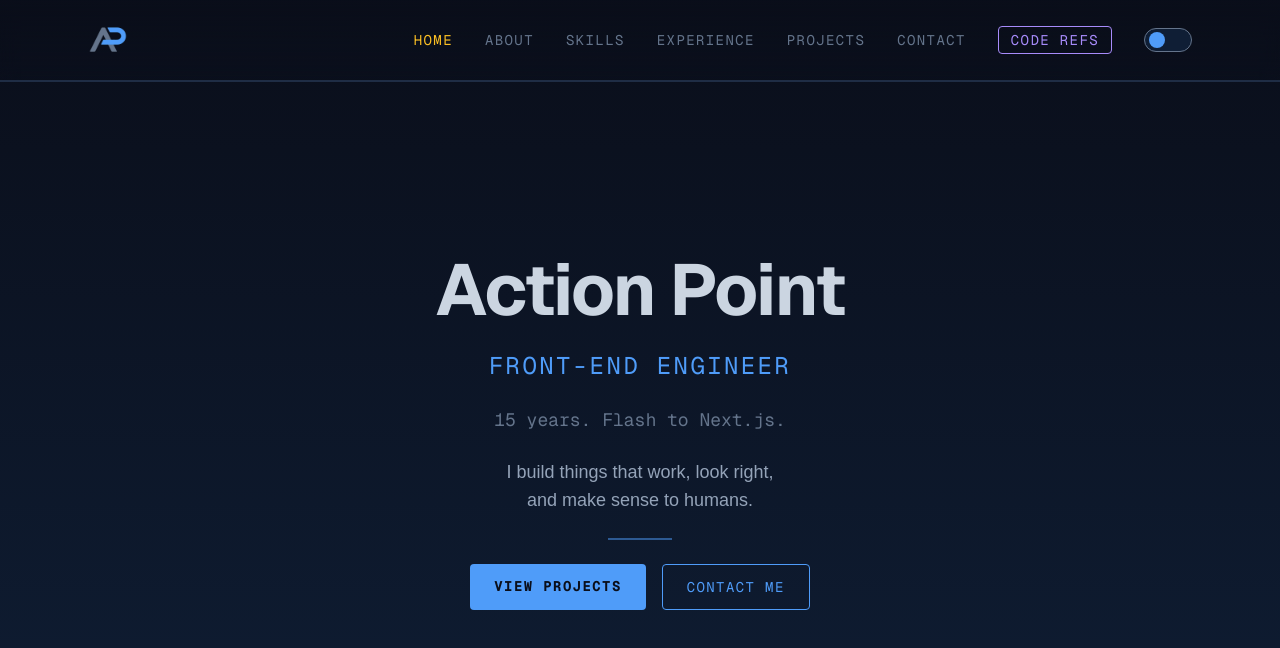
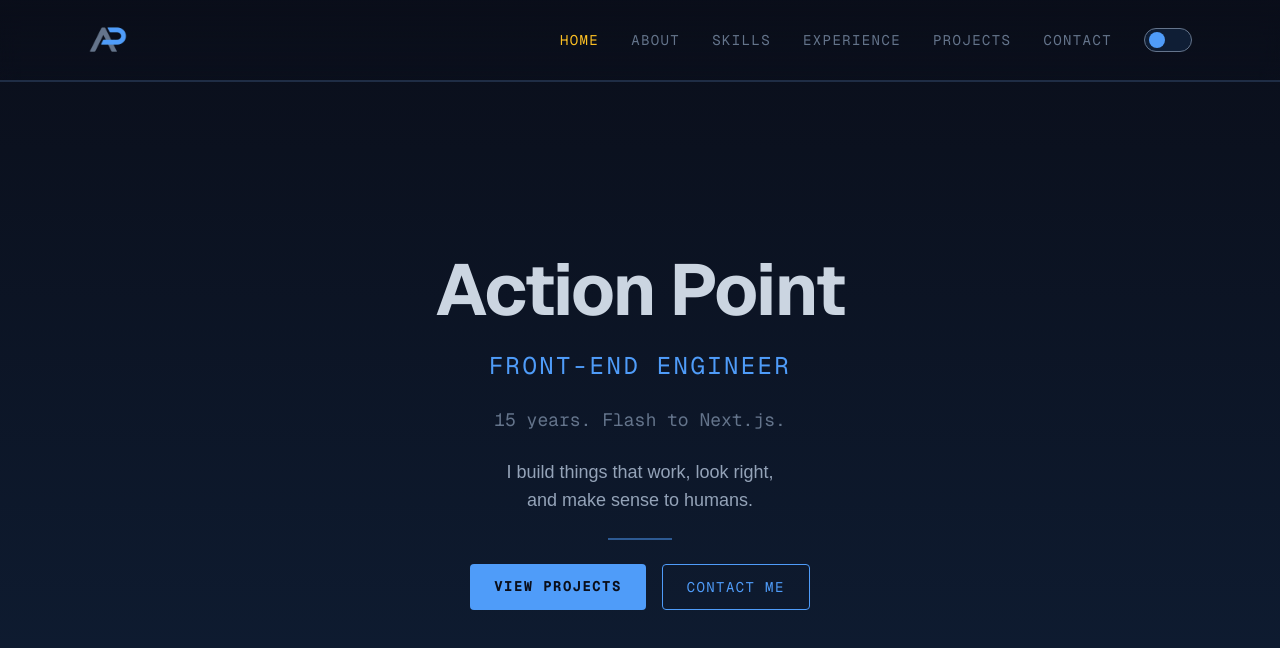
Before and after one commit to Jamisu/action-point, a Next.js app: page /home in a window 1280 px wide. Shown: the top 648 px of the page. Built offline with nearby package versions, Linux system fonts and the light colour scheme.

Commit message:
removed code-refs from Navbar

```diff
--- a/src/components/Navbar.tsx
+++ b/src/components/Navbar.tsx
@@ -12,9 +12,8 @@ export default function Navbar() {
   const [isOpen, setIsOpen] = useState(false)
   const [theme, setTheme] = useState<'day' | 'night'>('night')
   const menuRef = useRef<HTMLDivElement>(null)
-  const { show, hide } = useTooltip()
+  const { hide } = useTooltip()
   const { navigate } = useTransition()
-  const refTooltipRef = useRef<HTMLLIElement>(null)
   const pathname = usePathname()
 
   useEffect(() => {
@@ -60,40 +59,24 @@ export default function Navbar() {
             {navLinks.map((link) => (
               <li
                 key={link.label}
-                ref={link.label === 'Code Refs' ? refTooltipRef : undefined}
-                onMouseEnter={() => {
-                  if (link.label === 'Code Refs' && refTooltipRef.current) {
-                    show('Live CheatSheets', refTooltipRef.current.getBoundingClientRect(), { position: 'bottom' })
-                  }
-                }}
                 onMouseLeave={hide}
               >
-                {link.label === 'Code Refs' ? (
-                  <a
-                    href={link.href}
-                    target="_blank"
-                    rel="noopener noreferrer"
-                    className="font-mono text-sm uppercase tracking-widest transition-colors text-[var(--c-purple)] hover:text-[var(--c-purple)] border border-[var(--c-purple)33] px-3 py-1 rounded hover:border-[var(--c-purple)]"
-                  >
-                    {link.label}
-                  </a>
-                ) : (
                 <button
                   onClick={() => handleNavClick(link.href)}
                   className={`font-mono text-sm uppercase tracking-widest transition-colors bg-transparent border-none cursor-pointer
                   ${pathname === link.href
                     ? 'text-[var(--c-yellow)]'
                     : 'text-[var(--c-muted2)] hover:text-[var(--c-blue)]'
-                    }`}>
+                  }`}
+                >
                   {link.label}
                 </button>
-                )}
               </li>
             ))}
             <li>
               <button
                 onClick={changeTheme}
-                className="mt-1.5 relative inline-flex items-center w-12 h-6 rounded-full transition-colors duration-300 border border-[var(--c-muted2)] bg-[var(--c-bg2)]"
+                className="mt-1.5 cursor-pointer relative inline-flex items-center w-12 h-6 rounded-full transition-colors duration-300 border border-[var(--c-muted2)] bg-[var(--c-bg2)]"
                 aria-label="Toggle theme"
               >
                 <span className={`absolute left-1 w-4 h-4 rounded-full transition-all duration-300
@@ -106,6 +89,7 @@ export default function Navbar() {
             </li>
           </ul>
 
+          {/* Mobile Menu */}
           <button
             className="md:hidden flex flex-col gap-1.5 p-2"
             onClick={() => setIsOpen(!isOpen)}
@@ -117,29 +101,16 @@ export default function Navbar() {
           </button>
         </div>
 
-        {/* Mobile Menu */}
         <div className={`md:hidden overflow-hidden transition-all duration-300 ${isOpen ? 'max-h-96' : 'max-h-0'}`}>
           <ul className="flex flex-col px-6 pb-6 gap-4 border-t border-[var(--c-surf)]">
             {navLinks.map((link) => (
               <li key={link.label}>
-                {link.label === 'Code Refs' ? (
-                  <a
-                    href={link.href}
-                    target="_blank"
-                    rel="noopener noreferrer"
-                    onClick={() => setIsOpen(false)}
-                    className="font-mono text-sm uppercase tracking-widest transition-colors text-[var(--c-purple)] hover:text-[var(--c-purple)] border border-[var(--c-purple)33] px-3 py-1 rounded hover:border-[var(--c-purple)]"
-                  >
-                    {link.label}
-                  </a>
-                ) : (
                 <button
                   onClick={() => { setIsOpen(false); handleNavClick(link.href) }}
                   className="font-mono text-sm uppercase tracking-widest text-slate-400 drop-shadow-sm bg-transparent border-none cursor-pointer"
                 >
                   {link.label}
                 </button>
-                )}
               </li>
             ))}
 
--- a/src/lib/navLinks.tsx
+++ b/src/lib/navLinks.tsx
@@ -5,5 +5,4 @@ export const navLinks = [
   { label: 'Experience', href: '/experience' },
   { label: 'Projects',   href: '/projects' },
   { label: 'Contact',    href: '/contact' },
-  { label: 'Code Refs', href: 'https://references-action-point.vercel.app/' }
 ]
```
Also changed, not shown: 1 other file (tests, documents, lock files or other folders). Lines whose indentation alone changed are shown as unchanged.
